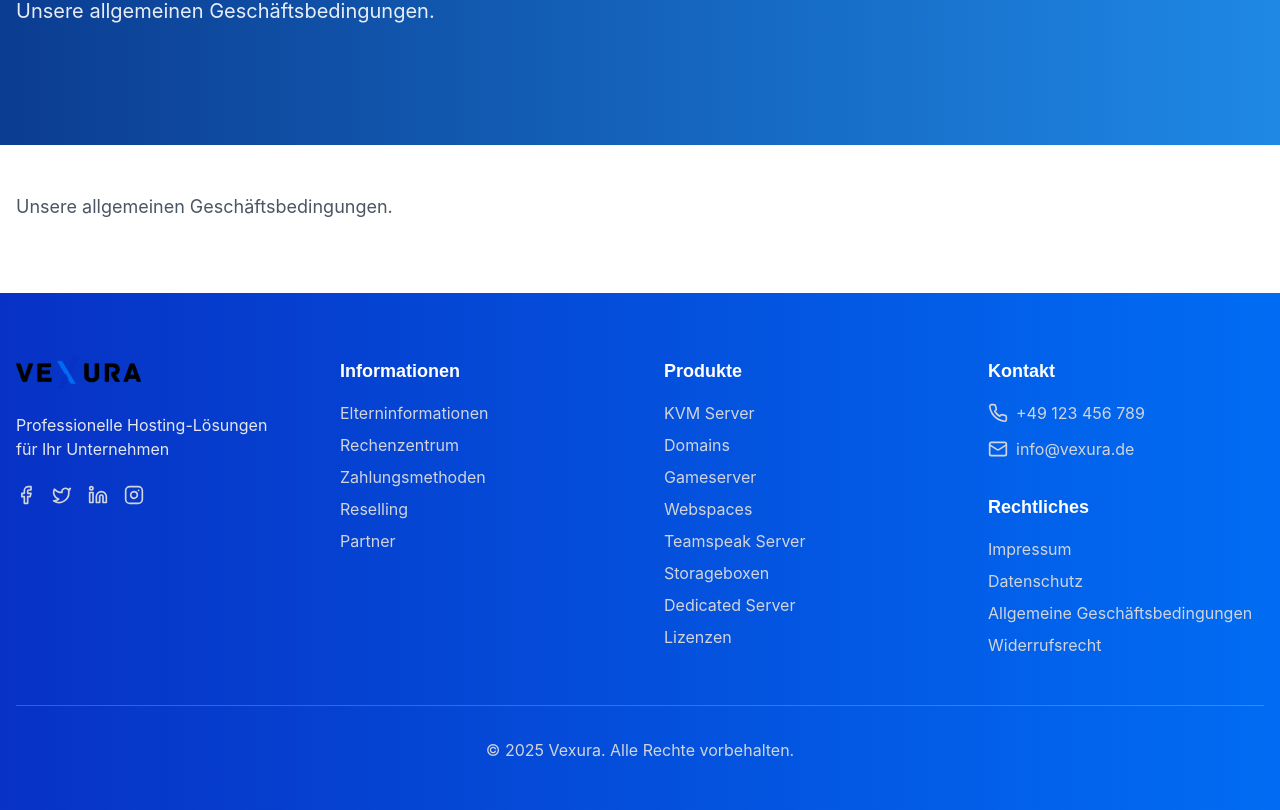
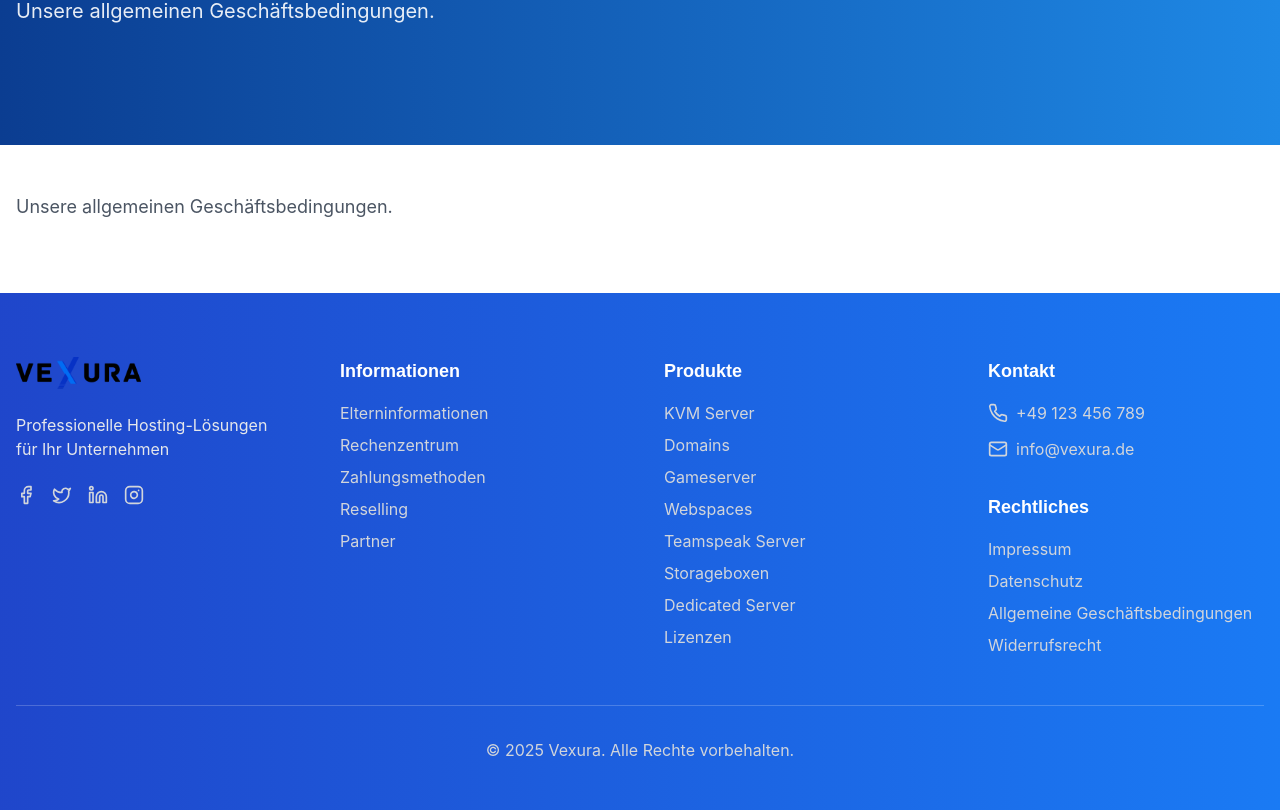
Before and after one commit to adriankrypton/vexura-react, a React (Vite) app: page /legal/terms in a window 1280 px wide. Shown: the part 235-1045 px from the top of the page. Built offline with nearby package versions, Linux system fonts and the light colour scheme; a web font is replaced by a local one.

Commit message:
Update Footer.tsx

```diff
--- a/src/components/layout/Footer.tsx
+++ b/src/components/layout/Footer.tsx
@@ -31,7 +31,7 @@
   return (
     <footer className="relative">
       {/* Updated gradient background */}
-      <div className="absolute inset-0 bg-gradient-to-r from-[#0732C5] to-[#016CF3]" />
+      <div className="absolute inset-0 bg-gradient-to-r from-[#0732C5]/90 to-[#016CF3]/90" />
 
       <div className="relative text-white pt-16 pb-12">
         <div className="container mx-auto px-4">
```
